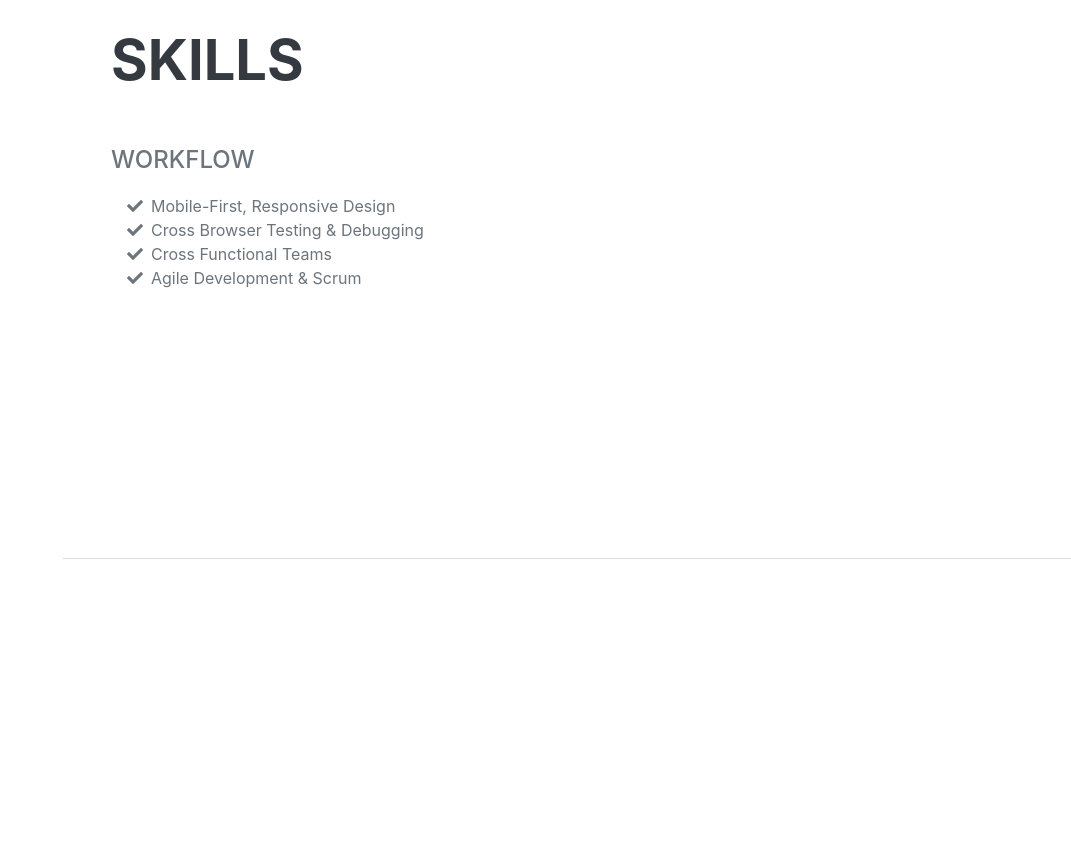
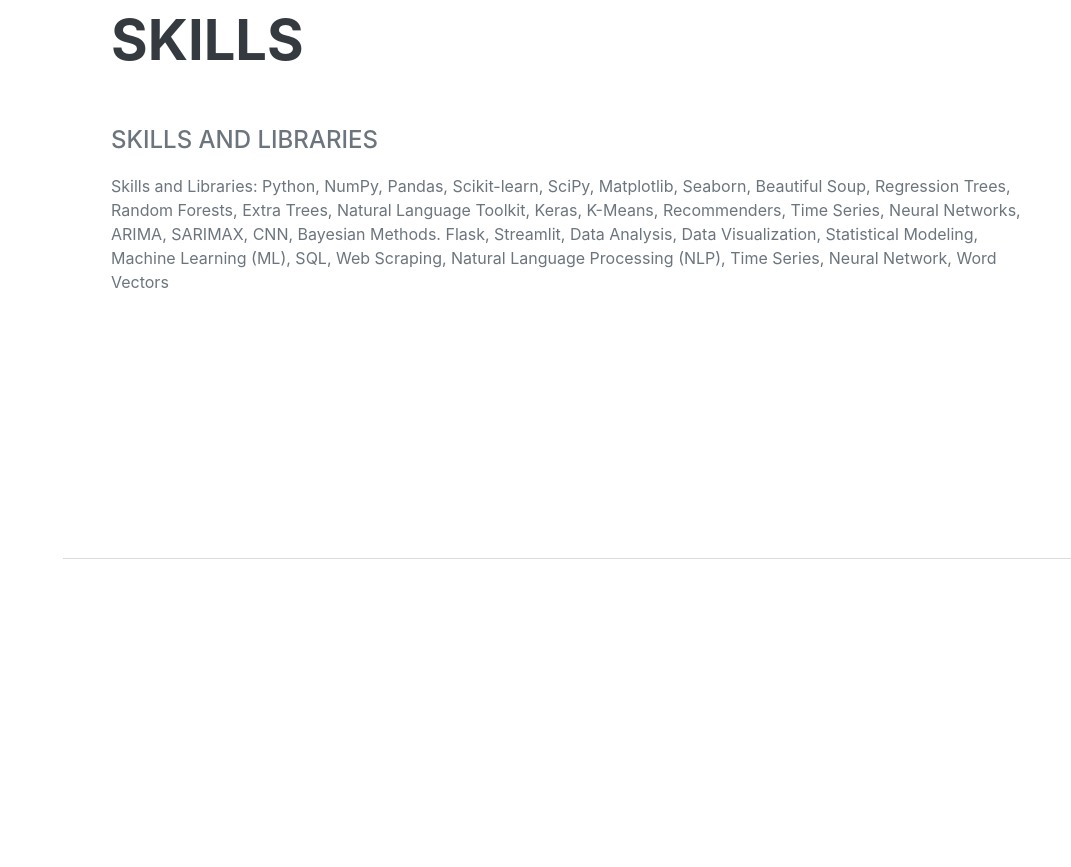
Before and after one commit to alechiny/alechiny.github.io, a plain HTML site: page index.html in a window 1280 px wide. Shown: the part 3500-4367 px from the top of the page, without its empty margins (209-1280 px from the left). Drawn offline with nearby package versions, Linux system fonts and the light colour scheme; a web font is replaced by a local one.

Commit message:
skills-para

```diff
--- a/index.html
+++ b/index.html
@@ -169,8 +169,10 @@
                         <li class="list-inline-item"><i class="fab fa-grunt"></i></li>
                         <li class="list-inline-item"><i class="fab fa-npm"></i></li>
                     </ul> -->
-                    <div class="subheading mb-3">Workflow</div>
-                    <ul class="fa-ul mb-0">
+                    <div class="subheading mb-3">Skills and Libraries</div>
+                    <p>Skills and Libraries: Python, NumPy, Pandas, Scikit-learn, SciPy, Matplotlib, Seaborn, Beautiful Soup, Regression Trees,  Random Forests, Extra Trees,  Natural Language Toolkit, Keras, K-Means, Recommenders,  Time Series, Neural Networks, ARIMA, SARIMAX, CNN, Bayesian Methods. Flask, Streamlit,  Data Analysis, Data Visualization, Statistical Modeling,  Machine Learning (ML), SQL, Web Scraping, Natural Language Processing (NLP),  Time Series, Neural Network, Word Vectors
+                    </p>
+                    <!-- <ul class="fa-ul mb-0">
                         <li>
                             <span class="fa-li"><i class="fas fa-check"></i></span>
                             Mobile-First, Responsive Design
@@ -187,7 +189,7 @@
                             <span class="fa-li"><i class="fas fa-check"></i></span>
                             Agile Development & Scrum
                         </li>
-                    </ul>
+                    </ul> -->
                 </div>
             </section>
             <hr class="m-0" />
```
